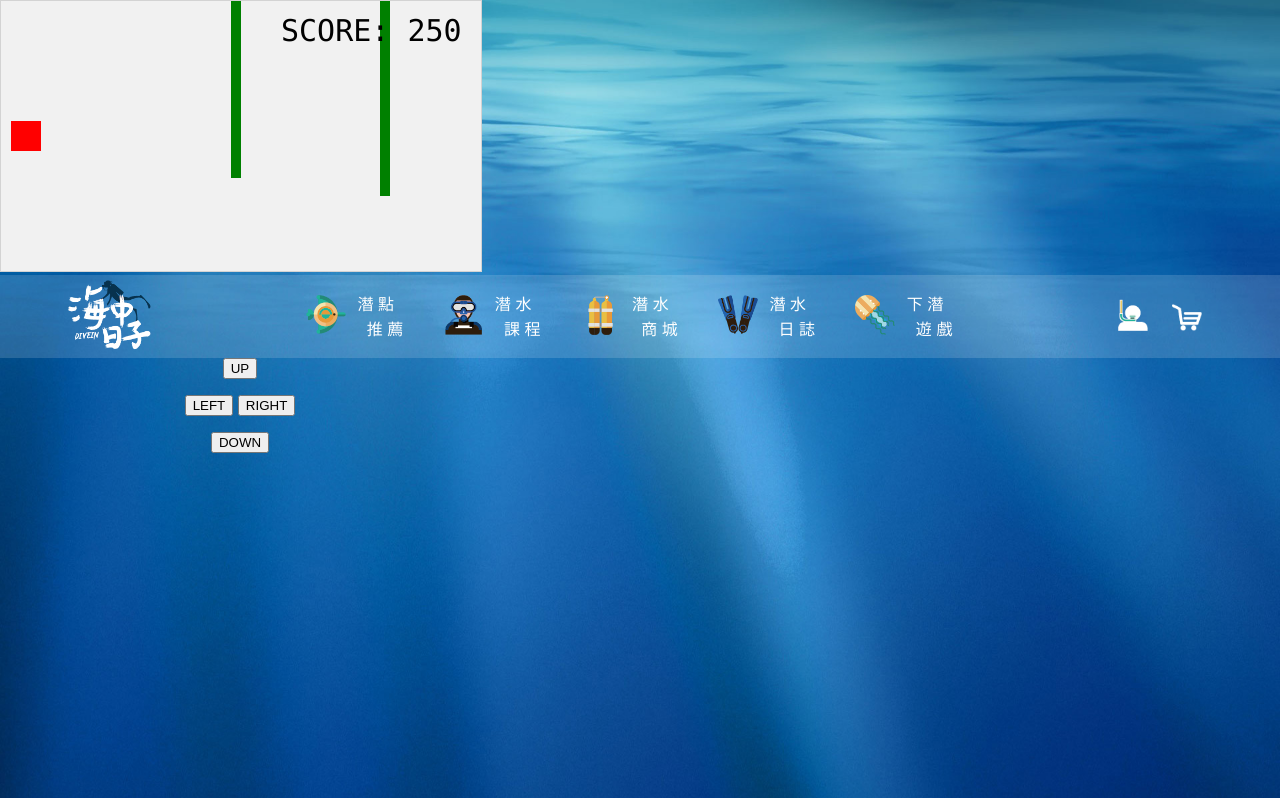
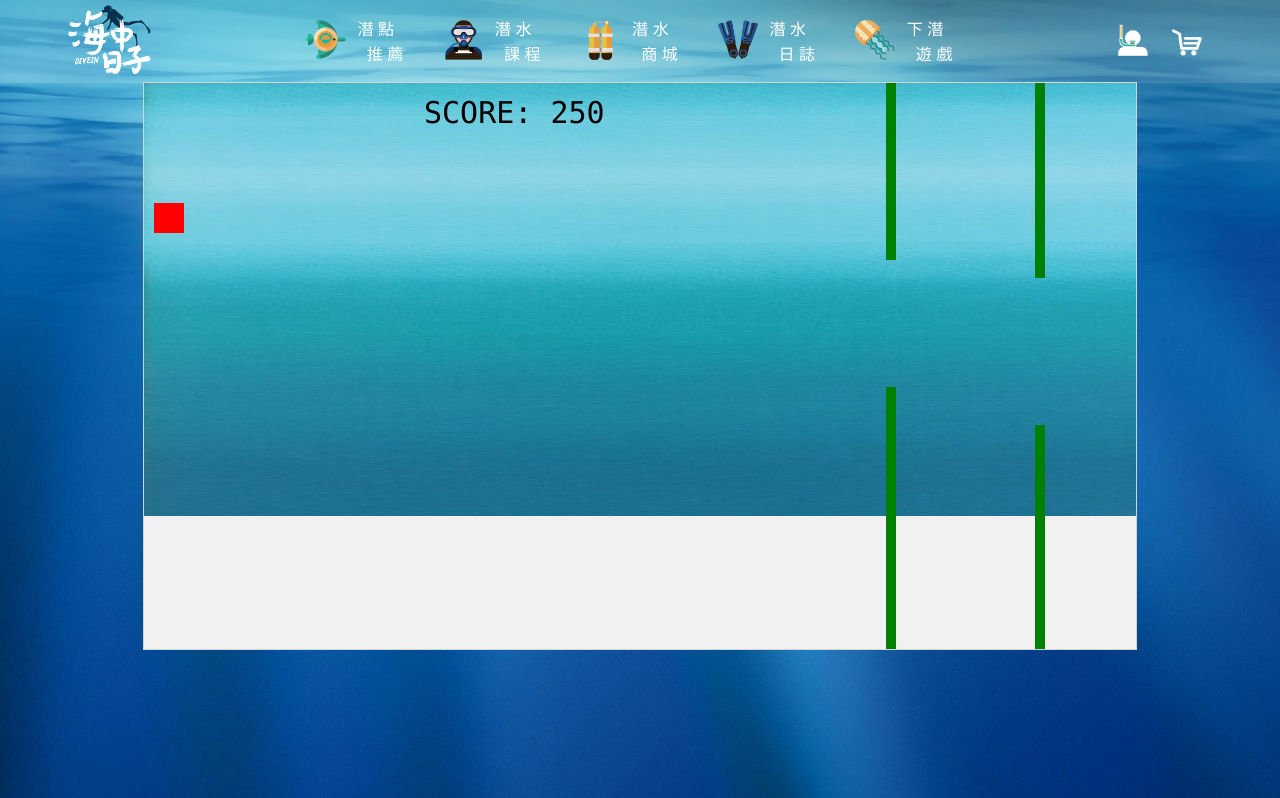
Before and after one commit to haachama/ED103-G2, a plain HTML site: page game.html in a window 1280 px wide. Shown: the top 798 px of the page. Drawn offline with Linux system fonts and the light colour scheme.

Commit message:
add background img

```diff
--- a/game.html
+++ b/game.html
@@ -6,7 +6,16 @@
     <link rel="stylesheet" href="./css/style.css">
     <link rel="stylesheet" href="./css/game.css">
 <style>
+:root{
+        --header-height: 81.82px;
+    }
+
 canvas {
+    position: absolute;
+    top: var(--header-height);
+    left: 0;
+    right: 0;
+    margin: 0 auto;
     border:1px solid #d3d3d3;
     background-color: #f1f1f1;
 }
@@ -47,6 +56,7 @@ canvas {
     </header>
 
     <main>
+        <canvas id="canvas"></canvas>
         <div style="text-align:center;width:480px;">
             <button onmousedown="moveup()" onmouseup="clearmove()" ontouchstart="moveup()">UP</button><br><br>
             <button onmousedown="moveleft()" onmouseup="clearmove()" ontouchstart="moveleft()">LEFT</button>
@@ -66,20 +76,21 @@ canvas {
         var myGamePiece;
         var myObstacles = [];
         var myScore;
+        var myBackground;
 
         function startGame() {
             myGamePiece = new component(30, 30, "red", 10, 120);
             myScore = new component("30px", "Consolas", "black", 280, 40, "text");
+            myBackground = new component(992, window.innerHeight -= 117, "./img/game/gameBackground.jpg", 0, 0, "image");
             myGameArea.start();
         }
 
         var myGameArea = {
-            canvas : document.createElement("canvas"),
+            canvas : document.getElementById('canvas'),
+
             start : function() {
-                this.canvas.x =1000;
-                this.canvas.y = 120;
-                this.canvas.width = 480;
-                this.canvas.height = 270;
+                this.canvas.width = 992;
+                this.canvas.height =  window.innerHeight -= 117;
                 this.context = this.canvas.getContext("2d");
                 document.body.insertBefore(this.canvas, document.body.childNodes[0]);
                 this.frameNo = 0;
@@ -94,19 +105,12 @@ canvas {
             }
         }
 
-        function mainLoop(time) {
-
-        // Check if the canvas size matches the window size
-            if (canvas.width !== innerWidth || canvas.height !== innerHeight) {
-                canvas.width = innerWidth;    // resize canvas
-                canvas.height = innerHeight;  // also clears the canvas
-            } else {
-            ctx.clearRect(0, 0, canvas.width, canvas.height); // clear if not resized
-            }
-        }
-        // Animation code as normal.
         function component(width, height, color, x, y, type) {
             this.type = type;
+            if (type == "image") {
+                this.image = new Image();
+                this.image.src = color;
+            }
             this.width = width;
             this.height = height;
             this.speedX = 0;
@@ -115,7 +119,13 @@ canvas {
             this.y = y;
             this.update = function() {
                 ctx = myGameArea.context;
-                if (this.type == "text") {
+                if (type == "image") {
+                    ctx.drawImage(this.image,
+                    this.x,
+                    this.y,
+                    this.width, this.height);
+                } else if
+                    (this.type == "text") {
                     ctx.font = this.width + " " + this.height;
                     ctx.fillStyle = color;
                     ctx.fillText(this.text, this.x, this.y);
@@ -154,6 +164,9 @@ canvas {
                 }
             }
             myGameArea.clear();
+            myBackground.speedY = -1;
+            myBackground.newPos();
+            myBackground.update();
             myGameArea.frameNo += 1;
             if (myGameArea.frameNo == 1 || everyinterval(150)) {
                 x = myGameArea.canvas.width;
```
Also changed, not shown: img/game/gameBackground.jpg (added).
